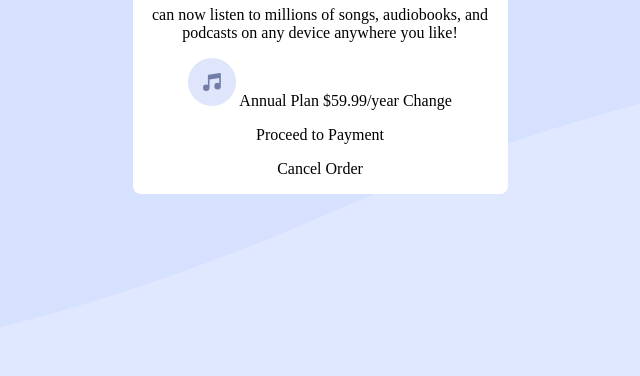
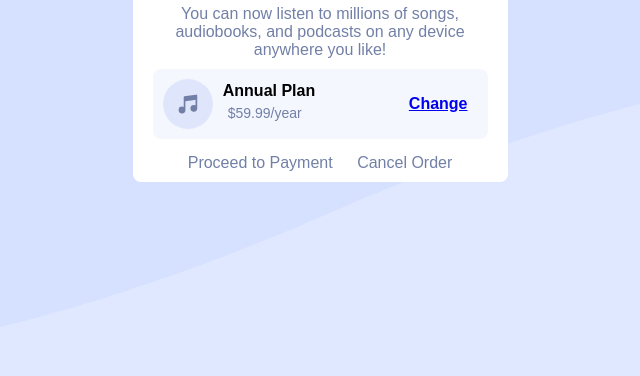
Before and after one commit to xxjiadexx/order-summary, a plain HTML site: page index.html in a window 1280 px wide. Shown: the part 440-816 px from the top of the page, without its empty margins (320-960 px from the left). Drawn offline with Linux system fonts and the light colour scheme.

Commit message:
verify inner card

```diff
--- a/index.html
+++ b/index.html
@@ -15,19 +15,22 @@
       <img src="images/illustration-hero.svg" alt="music icon" class="hero">
     <h1>Order Summary</h1>
 
-    <p>can now listen to millions of songs, audiobooks, and podcasts on any
+    <p>You can now listen to millions of songs, audiobooks, and podcasts on any
       device anywhere you like!
     </p>
-    <div class="image">
-    <img src="images/icon-music.svg" alt="music icon">
-    Annual Plan
-    $59.99/year
-
-    Change
+    <div class="mini">
+      <img src="images/icon-music.svg" alt="music icon">
+      <div class="plan">
+        <h2>Annual Plan</h2>
+        <p>$59.99/year</p>
+      </div>
+      <a href="#" class="change">Change</a>
     </div>
 
-    <p>Proceed to Payment</p>
-    <p>Cancel Order</p>
+    <div class ="checkout">
+      <p>Proceed to Payment</p>
+      <p>Cancel Order</p>
+    </div>
   </div>
 
 </body>
--- a/style.css
+++ b/style.css
@@ -9,6 +9,7 @@ body {
     align-items: center;
     text-align: center;
     height: 100vh;
+    font-family: 'Red Hat Display', sans-serif;
 }
 
 .card {
@@ -34,3 +35,59 @@ body {
     width: 100%;
     display: block;
 }
+
+h1 {
+    margin: 5px;
+    padding: 5px;
+}
+
+p {
+    display: inline-block;
+    margin: 5px;
+    padding: 5px;
+    color: hsl(224, 23%, 55%);
+    margin-bottom: 5px;
+}
+
+.mini {
+    display: flex;
+    align-items: center;
+    justify-content: flex-start ;
+    background-color: hsl(225, 100%, 98%);
+    width: auto;
+    max-width: 375px;
+    margin-left: 20px;
+    margin-right: 20px;
+    margin-bottom: 5px;
+    border-radius: 8px;
+}
+
+.mini img {
+    width: 15%;
+    height: 15%;
+    margin: 10px;
+
+}
+
+.plan {
+    display: flex;
+    flex-direction: column;
+    text-align: left;
+}
+
+.plan h2 {
+    font-size: 16px;
+    margin: 0;
+}
+
+.plan p {
+    font-size: 14px;
+    margin: 0;
+}
+
+.mini .change {
+    margin-left: auto;
+    margin-right: 20px;
+    font-size: 16px;
+    font-weight: 700;
+}
```
